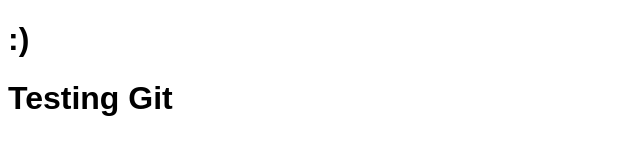
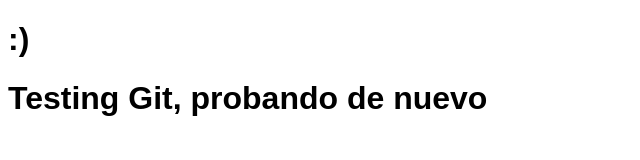
Before and after one commit to claudiasanes/testing-git, a plain HTML site: page index.html in a window 1280 px wide. Shown: the whole page, without its empty margins (0-640 px from the left). Drawn offline with Linux system fonts and the light colour scheme.

Commit message:
probando

```diff
--- a/index.html
+++ b/index.html
@@ -10,6 +10,6 @@
     <h1>:)</h1>
   </header>
   <body>
-    <h1>Testing Git</h1>
+    <h1>Testing Git, probando de nuevo</h1>
   </body>
 </html>
```
Also changed, not shown: 1 other file.
